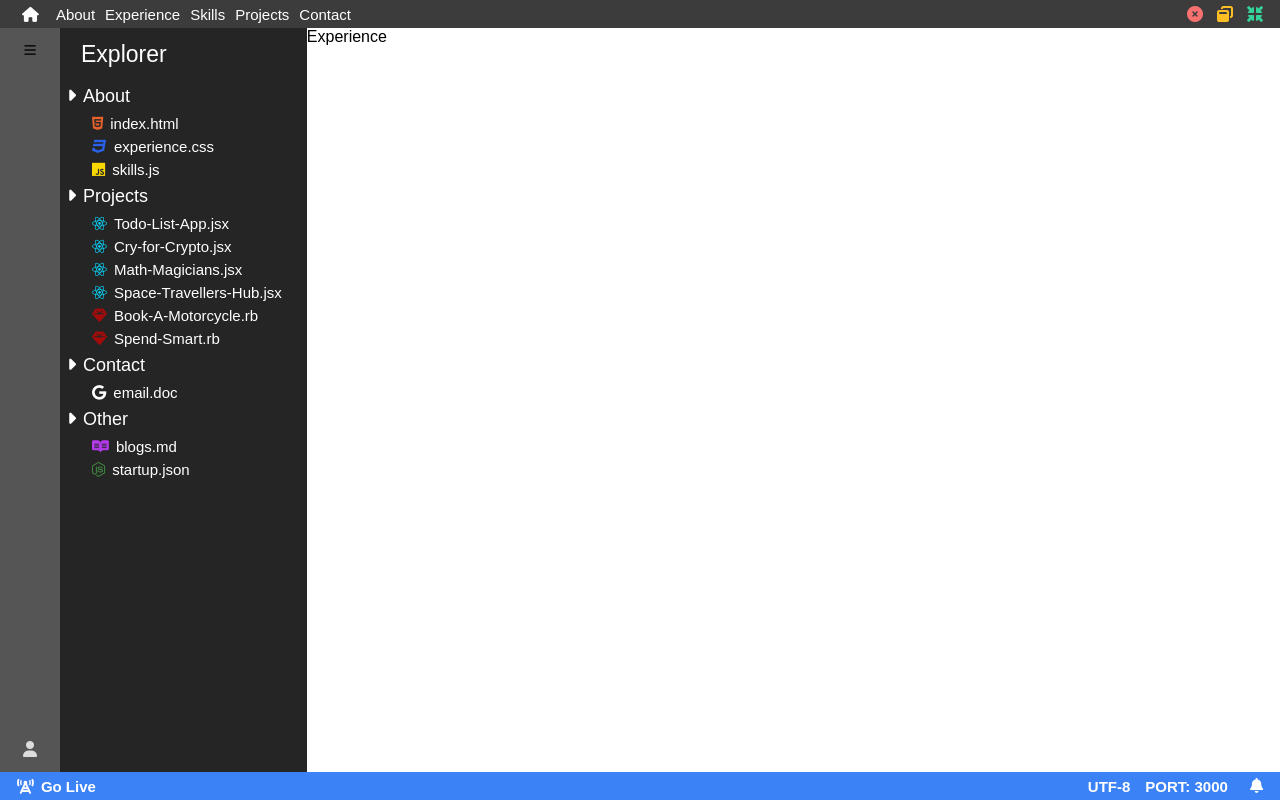
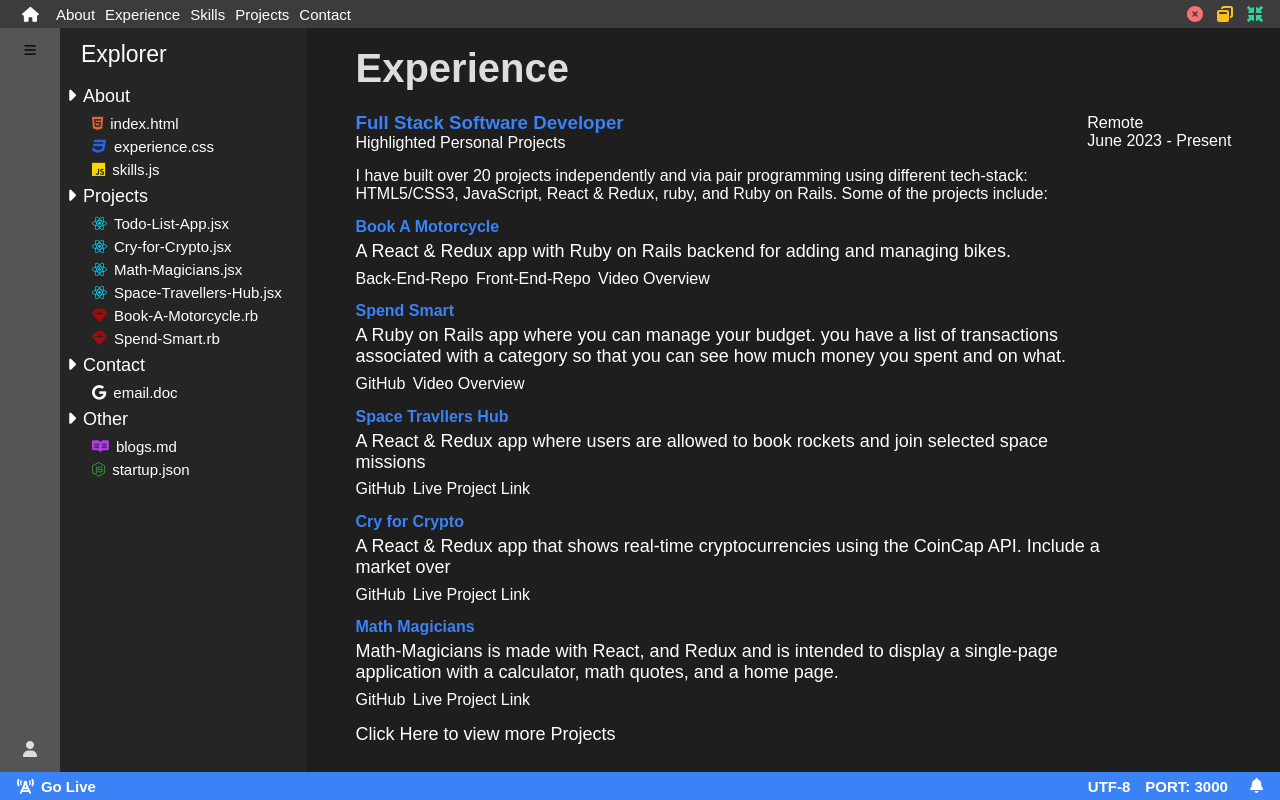
Before and after one commit to GhausAliKhan/vs-code-portfolio, a React (Create React App) app: page /experience in a window 1280 px wide. Built offline with nearby package versions, Linux system fonts and the light colour scheme.

Commit message:
Create Experience.jsx and it's styles

```diff
--- a/src/pages/experience/Experience.jsx
+++ b/src/pages/experience/Experience.jsx
@@ -1,6 +1,126 @@
+import './experience.css';
+
 function Experience() {
   return (
-    <div>Experience</div>
+    <div className="page">
+      <div className="heading">
+        <h1>Experience</h1>
+      </div>
+      <div className="experience">
+        <div className="experienceTitleAndDate">
+          <div>
+            <h3>Full Stack Software Developer </h3>
+            <p>Highlighted Personal Projects</p>
+          </div>
+          <div>
+            <p>Remote</p>
+            <p>June 2023 - Present</p>
+          </div>
+        </div>
+        <div className="experienceDescription">
+          <div className="description">
+            <p>
+              I have built over 20 projects independently and via pair
+              programming using different tech-stack: HTML5/CSS3, JavaScript,
+              React & Redux, ruby, and Ruby on Rails. Some of the projects
+              include:
+            </p>
+          </div>
+          <div className="highlightedProjects" />
+          <div className="singleProject">
+            <h4>Book A Motorcycle</h4>
+            <p>
+              A React & Redux app with Ruby on Rails backend for adding and
+              managing bikes.
+            </p>
+            <div className="projectLinks">
+              <a href="https://github.com/GhausAliKhan/Book-A-Motorcycle-Back-End">
+                Back-End-Repo
+              </a>
+
+              <a href="https://github.com/GhausAliKhan/book-a-motorcycle-front-end">
+                Front-End-Repo
+              </a>
+
+              <a href="https://www.loom.com/share/97f4b82ec40f431dbf3947de7a102239?sid=079561fc-f101-499e-887c-277330b93e51">
+                Video Overview
+              </a>
+            </div>
+          </div>
+          <div className="singleProject">
+            <h4>Spend Smart</h4>
+            <p>
+              A Ruby on Rails app where you can manage your budget. you have a
+              list of transactions associated with a category so that you can
+              see how much money you spent and on what.
+            </p>
+            <div className="projectLinks">
+              <a href="https://github.com/GhausAliKhan/budget-app">GitHub</a>
+
+              <a href="https://www.loom.com/share/139e0278309b404597f4661d2cd642cf?sid=bae3c777-75cc-4d8c-8f48-3f1ff916369f">
+                Video Overview
+              </a>
+            </div>
+          </div>
+          <div className="singleProject">
+            <h4>Space Travllers Hub</h4>
+            <p>
+              A React & Redux app where users are allowed to book rockets and
+              join selected space missions
+            </p>
+            <div className="projectLinks">
+              <a href="https://github.com/GhausAliKhan/space-travelers-hub">
+                GitHub
+              </a>
+
+              <a href="https://space-travelers-hub-jade.vercel.app/">
+                Live Project Link
+              </a>
+            </div>
+          </div>
+          <div className="singleProject">
+            <h4>Cry for Crypto</h4>
+            <p>
+              A React & Redux app that shows real-time cryptocurrencies using
+              the CoinCap API. Include a market over
+            </p>
+            <div className="projectLinks">
+              <a href="https://github.com/GhausAliKhan/cry-for-crypto">
+                GitHub
+              </a>
+
+              <a href="https://cry-for-crypto.vercel.app/">Live Project Link</a>
+            </div>
+          </div>
+          <div className="singleProject">
+            <h4>Math Magicians</h4>
+            <p>
+              Math-Magicians is made with React, and Redux and is intended to
+              display a single-page application with a calculator, math quotes,
+              and a home page.
+            </p>
+            <div className="projectLinks">
+              <a href="https://github.com/GhausAliKhan/math-magicians">
+                GitHub
+              </a>
+
+              <a href="https://math-magicians-zeta.vercel.app/">
+                Live Project Link
+              </a>
+            </div>
+          </div>
+          <div className="singleProject">
+            <div className="projectLinks">
+              <p>
+                <a href="https://github.com/GhausAliKhan?tab=repositories">
+                  Click Here to view more Projects
+                </a>
+              </p>
+            </div>
+          </div>
+        </div>
+      </div>
+    </div>
   );
 }
 
--- /dev/null
+++ b/src/pages/experience/experience.css
@@ -0,0 +1,51 @@
+.page {
+  background-color: #1e1e1e;
+  width: 100%;
+  height: 93vh;
+  padding: 0 5%;
+  color: #fff;
+  overflow-y: auto;
+}
+
+.experienceTitleAndDate {
+  display: flex;
+  justify-content: space-between;
+  align-items: center;
+}
+
+.experienceTitleAndDate h3 {
+  color: #3b82f6;
+}
+
+.experienceDescription {
+  width: 85%;
+}
+
+.description {
+  margin: 2% 0;
+}
+
+.singleProject {
+  margin-bottom: 2%;
+}
+
+.singleProject h4 {
+  color: #3b82f6;
+  margin: 5px 0;
+}
+
+.singleProject p {
+  font-size: 18px;
+}
+
+.projectLinks {
+  margin: 1% 0;
+}
+
+.projectLinks a {
+  margin-right: 1%;
+}
+
+.projectLinks a:hover {
+  color: #3b82f6;
+}
```
